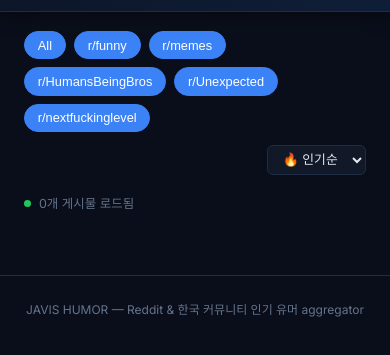
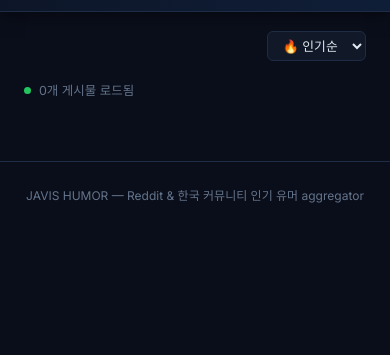
Before and after one commit to legendart/humor, a plain HTML site: page index.html in a window 390 px wide. Shown: the part 53-408 px from the top of the page. Drawn offline with Linux system fonts and the light colour scheme; no server answers.

Commit message:
refactor: 서브레딧 필터 버튼 제거, 항상 전체 표시
- EN 모드 subreddit 필터 UI 및 관련 로직 삭제
- activeSubs 상태 변수 제거, SUBREDDITS 상수 직접 사용
- index.html filtersWrap 컨테이너 제거

Co-Authored-By: Claude Sonnet 4.6 <noreply@anthropic.com>

```diff
--- a/index.html
+++ b/index.html
@@ -31,7 +31,6 @@
 </header>
 
 <div class="controls">
-  <div class="subreddit-filters" id="filtersWrap"></div>
   <select class="sort-select" id="sortSelect">
     <option value="hot">🔥 인기순</option>
     <option value="new">🆕 최신순</option>
--- a/js/main.js
+++ b/js/main.js
@@ -1,76 +1,28 @@
-import { SUBREDDITS, SUBREDDIT_LABELS, fetchAllSubreddits, formatScore } from './reddit.js?v=2';
+import { SUBREDDITS, fetchAllSubreddits, formatScore } from './reddit.js?v=2';
 import { fetchKoreanPosts } from './korean.js?v=2';
 
 /* ── State ─────────────────────────────────────────────────────────────── */
-let lang        = 'en';
-let activeSubs  = [...SUBREDDITS];
-let allPosts    = [];
-let displayed   = 0;
+let lang      = 'en';
+let allPosts  = [];
+let displayed = 0;
 const PAGE_SIZE = 30;
 
 /* ── DOM refs ───────────────────────────────────────────────────────────── */
-const gridEl        = document.getElementById('grid');
-const statusDot     = document.getElementById('statusDot');
-const statusText    = document.getElementById('statusText');
-const filtersWrap   = document.getElementById('filtersWrap');
-const sortSelect    = document.getElementById('sortSelect');
-const loadMoreWrap  = document.getElementById('loadMoreWrap');
-const loadMoreBtn   = document.getElementById('loadMoreBtn');
+const gridEl       = document.getElementById('grid');
+const statusDot    = document.getElementById('statusDot');
+const statusText   = document.getElementById('statusText');
+const sortSelect   = document.getElementById('sortSelect');
+const loadMoreWrap = document.getElementById('loadMoreWrap');
+const loadMoreBtn  = document.getElementById('loadMoreBtn');
 
 /* ── Lang toggle ────────────────────────────────────────────────────────── */
 document.querySelectorAll('.lang-btn').forEach(btn => {
   btn.addEventListener('click', () => {
     lang = btn.dataset.lang;
     document.querySelectorAll('.lang-btn').forEach(b => b.classList.toggle('active', b.dataset.lang === lang));
-    renderFilters();
     loadPosts();
   });
 });
-
-/* ── Subreddit filters ──────────────────────────────────────────────────── */
-function renderFilters() {
-  filtersWrap.innerHTML = '';
-  if (lang !== 'en') return;
-
-  const allBtn = makeFilterBtn('All', null);
-  filtersWrap.appendChild(allBtn);
-
-  SUBREDDITS.forEach(sub => {
-    filtersWrap.appendChild(makeFilterBtn(SUBREDDIT_LABELS[sub], sub));
-  });
-  updateFilterActive();
-}
-
-function makeFilterBtn(label, sub) {
-  const btn = document.createElement('button');
-  btn.className = 'filter-btn';
-  btn.textContent = label;
-  btn.dataset.sub = sub ?? '';
-  btn.addEventListener('click', () => {
-    if (!sub) {
-      activeSubs = [...SUBREDDITS];
-    } else {
-      activeSubs = activeSubs.includes(sub)
-        ? activeSubs.filter(s => s !== sub)
-        : [...activeSubs, sub];
-      if (activeSubs.length === 0) activeSubs = [...SUBREDDITS];
-    }
-    updateFilterActive();
-    sortAndRender();
-  });
-  return btn;
-}
-
-function updateFilterActive() {
-  filtersWrap.querySelectorAll('.filter-btn').forEach(btn => {
-    const sub = btn.dataset.sub;
-    if (!sub) {
-      btn.classList.toggle('active', activeSubs.length === SUBREDDITS.length);
-    } else {
-      btn.classList.toggle('active', activeSubs.includes(sub));
-    }
-  });
-}
 
 /* ── Sort ────────────────────────────────────────────────────────────────── */
 sortSelect.addEventListener('change', sortAndRender);
@@ -78,8 +30,8 @@ sortSelect.addEventListener('change', sortAndRender);
 function sortPosts(posts) {
   const v = sortSelect.value;
   const arr = [...posts];
-  if (v === 'hot')  return arr.sort((a, b) => b.score - a.score);
-  if (v === 'new')  return arr.sort((a, b) => {
+  if (v === 'hot')   return arr.sort((a, b) => b.score - a.score);
+  if (v === 'new')   return arr.sort((a, b) => {
     const at = a.createdAt || a.createdUtc * 1000 || 0;
     const bt = b.createdAt || b.createdUtc * 1000 || 0;
     return bt - at;
@@ -92,16 +44,16 @@ function sortPosts(posts) {
 async function loadPosts() {
   setStatus('loading', lang === 'en' ? 'Reddit에서 불러오는 중...' : '한국 커뮤니티 데이터 로드 중...');
   showSkeletons();
-  allPosts = [];
+  allPosts  = [];
   displayed = 0;
 
   try {
-    if (lang === 'en') {
-      allPosts = await fetchAllSubreddits(activeSubs, 'hot');
-    } else {
-      allPosts = await fetchKoreanPosts();
-    }
+    allPosts = lang === 'en'
+      ? await fetchAllSubreddits(SUBREDDITS, 'hot')
+      : await fetchKoreanPosts();
+
     sortAndRender();
+
     if (allPosts.length === 0 && lang === 'ko') {
       setStatus('ok', 'GitHub Actions 데이터 준비 중...');
       showKoEmpty();
@@ -116,12 +68,7 @@ async function loadPosts() {
 }
 
 function sortAndRender() {
-  const sorted = sortPosts(
-    lang === 'en'
-      ? allPosts.filter(p => activeSubs.includes(p.sub))
-      : allPosts
-  );
-  allPosts = sorted;
+  allPosts  = sortPosts(allPosts);
   displayed = 0;
   gridEl.innerHTML = '';
   appendCards(PAGE_SIZE);
@@ -135,8 +82,7 @@ function appendCards(n) {
 }
 
 function updateLoadMore() {
-  const hasMore = displayed < allPosts.length;
-  loadMoreWrap.hidden = !hasMore;
+  loadMoreWrap.hidden = displayed >= allPosts.length;
 }
 
 loadMoreBtn.addEventListener('click', () => {
@@ -244,5 +190,4 @@ function showKoEmpty() {
 }
 
 /* ── Init ─────────────────────────────────────────────────────────────────  */
-renderFilters();
 loadPosts();
```
